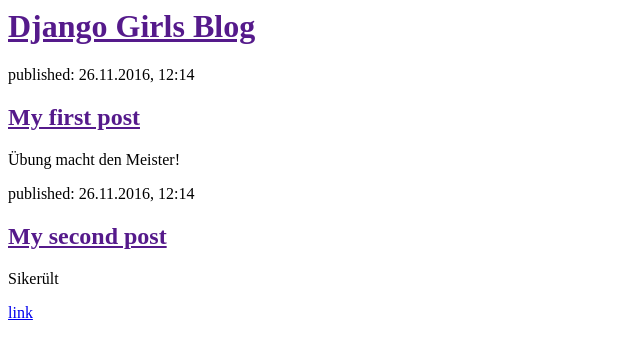
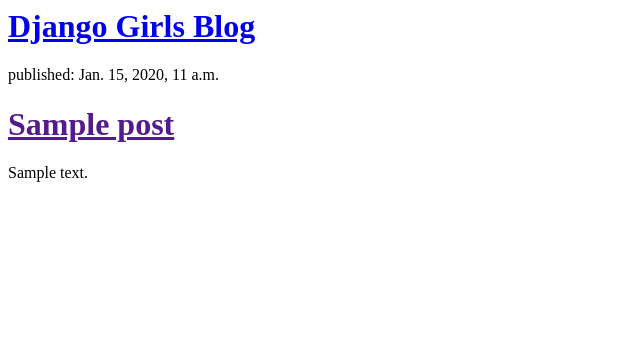
Before and after one commit to ame2mc/my-first-blog, a Django app: template blog/templates/blog/post_list.html in a window 1280 px wide. Shown: the top 359 px of the page, without its empty margins (0-640 px from the left). Run offline with Django 3.2, Linux system fonts and the light colour scheme; the template is opened without the code that fills it: values that come from a table or form of the project are taken from there, others are empty; tables that the repository leaves empty hold one stand-in row (values such as "Sample post").

Commit message:
Modified templates to display posts from database.

```diff
--- a/blog/templates/blog/post_list.html
+++ b/blog/templates/blog/post_list.html
@@ -3,21 +3,16 @@
         <title>Django Girls blog</title>
     </head>
     <body>
-        <div>
-            <h1><a href="">Django Girls Blog</a></h1>
-        </div>
+       <div>
+    <h1><a href="/">Django Girls Blog</a></h1>
+</div>
 
-        <div>
-            <p>published: 26.11.2016, 12:14</p>
-            <h2><a href="">My first post</a></h2>
-            <p>Übung macht den Meister!</p>
-        </div>
-
-        <div>
-            <p>published: 26.11.2016, 12:14</p>
-            <h2><a href="">My second post</a></h2>
-            <p>Sikerült</p>
-            <a href="https://djangogirls.org">link</a>
-        </div>
+{% for post in posts %}
+    <div>
+        <p>published: {{ post.published_date }}</p>
+        <h1><a href="">{{ post.title }}</a></h1>
+        <p>{{ post.text|linebreaksbr }}</p>
+    </div>
+{% endfor %}
     </body>
 </html>
--- a/blog/views.py
+++ b/blog/views.py
@@ -1,3 +1,7 @@
 from django.shortcuts import render
+from django.utils import timezone
+from .models import Post
+
 def post_list(request):
-    return render(request, 'blog/post_list.html', {})
+    posts = Post.objects.filter(published_date__lte=timezone.now()).order_by('published_date')
+    return render(request, 'blog/post_list.html', {'posts':posts})
```
